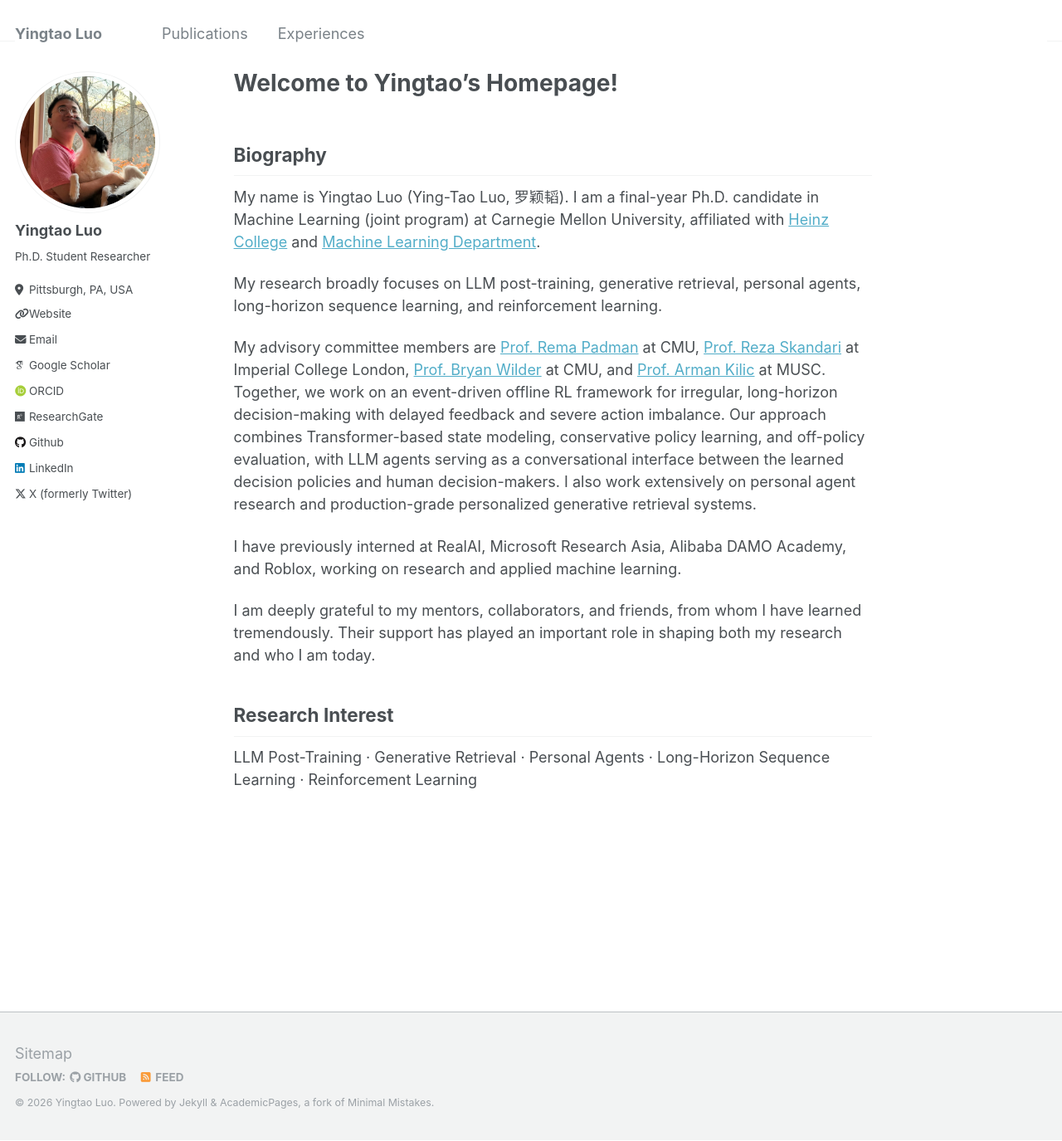
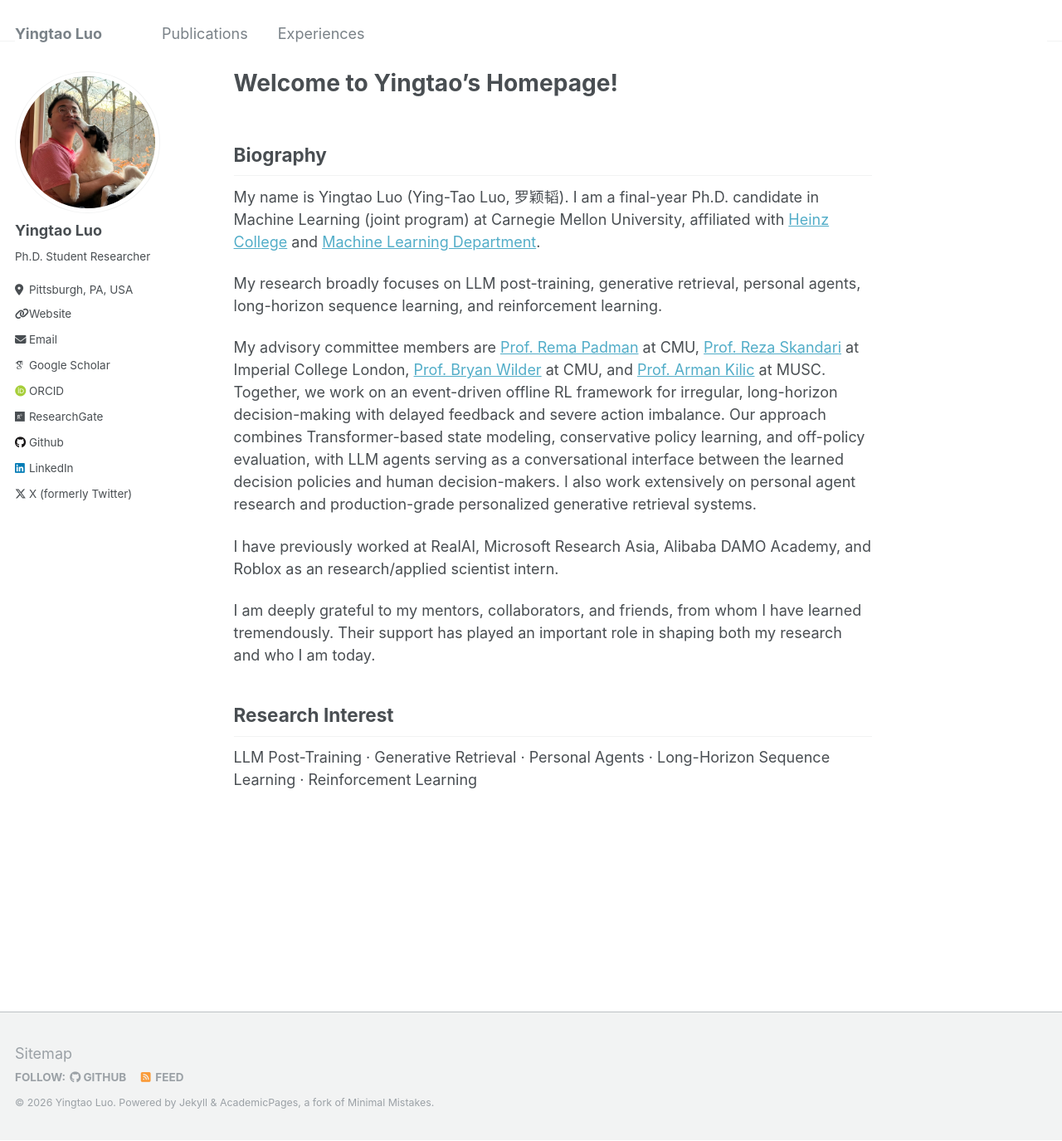
Before and after one commit to yingtaoluo/yingtaoluo.github.io, a Jekyll site: the page built from _pages/about.md, in a window 1280 px wide and 1375 px high. Shown: the whole window at 83% size. Built offline with Jekyll 4.4.1, drawn with Linux system fonts in a browser that asks for light colours; some web fonts are replaced.

Commit message:
Revise internship experience wording in about.md
Updated internship description to clarify roles and responsibilities.

```diff
--- a/_pages/about.md
+++ b/_pages/about.md
@@ -15,7 +15,7 @@ My research broadly focuses on LLM post-training, generative retrieval, personal
 
 My advisory committee members are [Prof. Rema Padman](https://www.heinz.cmu.edu/faculty-research/profiles/padman-rema) at CMU, [Prof. Reza Skandari](https://profiles.imperial.ac.uk/r.skandari) at Imperial College London, [Prof. Bryan Wilder](https://bryanwilder.github.io/) at CMU, and [Prof. Arman Kilic](https://providers.muschealth.org/sc/charleston/arman-kilic-md) at MUSC. Together, we work on an event-driven offline RL framework for irregular, long-horizon decision-making with delayed feedback and severe action imbalance. Our approach combines Transformer-based state modeling, conservative policy learning, and off-policy evaluation, with LLM agents serving as a conversational interface between the learned decision policies and human decision-makers. I also work extensively on personal agent research and production-grade personalized generative retrieval systems.
 
-I have previously interned at RealAI, Microsoft Research Asia, Alibaba DAMO Academy, and Roblox, working on research and applied machine learning.
+I have previously worked at RealAI, Microsoft Research Asia, Alibaba DAMO Academy, and Roblox as an research/applied scientist intern.
 
 I am deeply grateful to my mentors, collaborators, and friends, from whom I have learned tremendously. Their support has played an important role in shaping both my research and who I am today.
 
```
